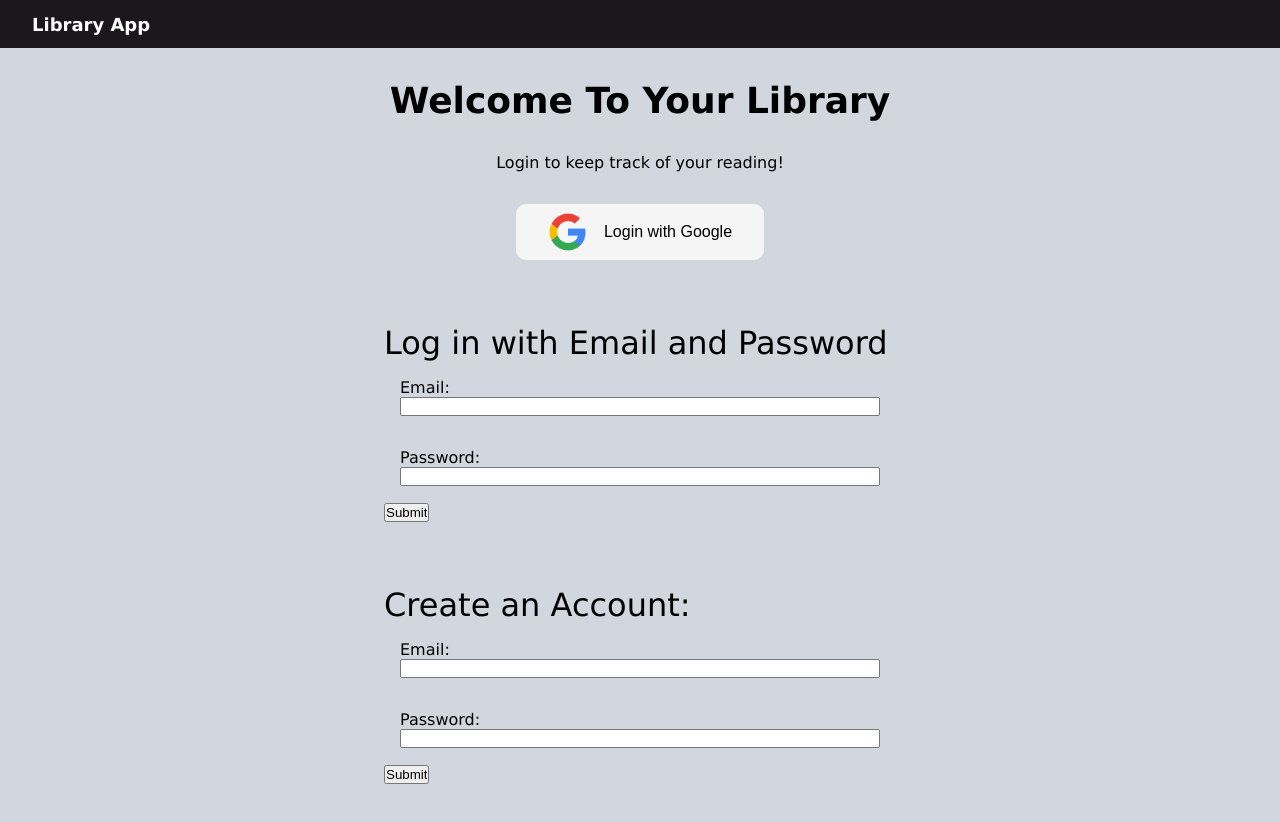
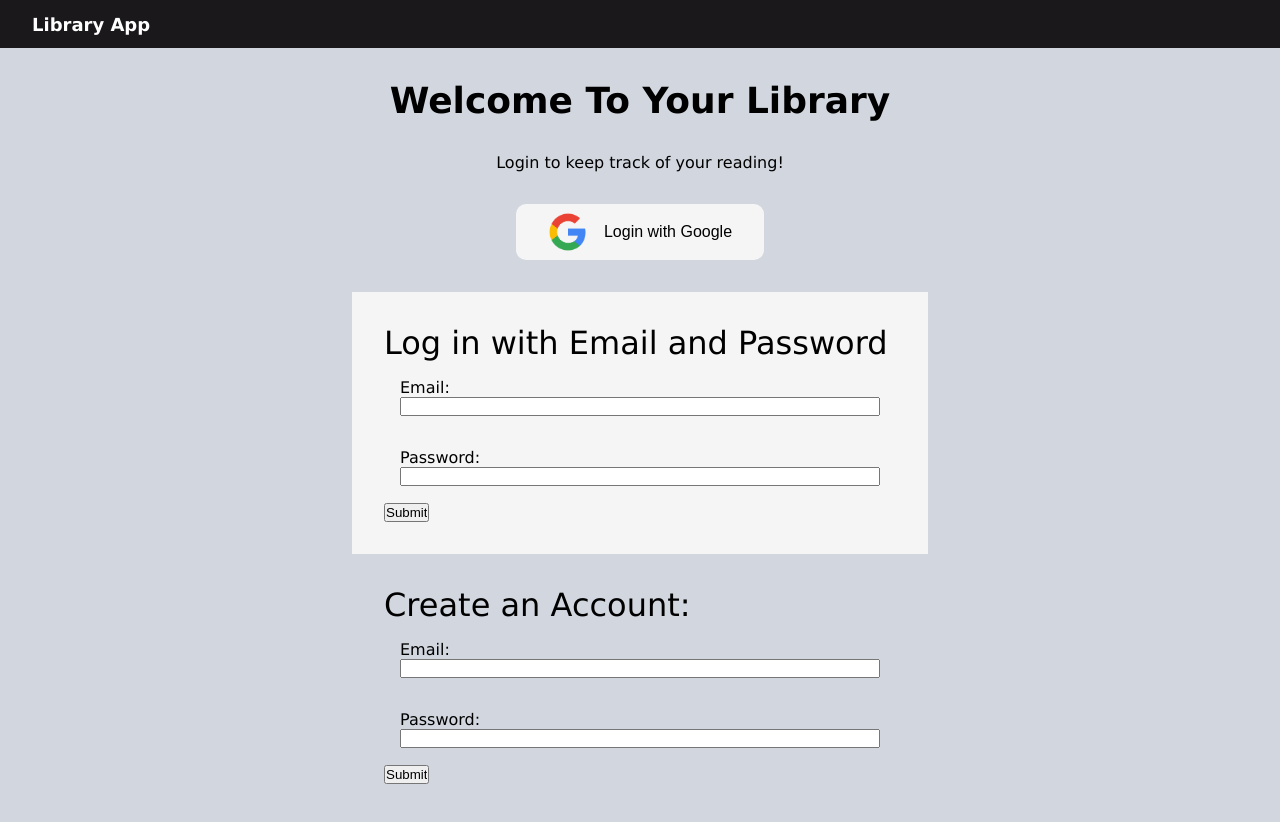
Before and after one commit to vulpes-walter1313/TOP-Libraryjs, a Next.js app: page / in a window 1280 px wide. Shown: the top 822 px of the page. Built offline with nearby package versions, Linux system fonts and the light colour scheme; no server answers.

Commit message:
added white color variable

```diff
--- a/styles/globals.css
+++ b/styles/globals.css
@@ -6,4 +6,5 @@
 
 :root {
   --black: #1a181b;
+  --white: #f5f5f5;
 }
```
